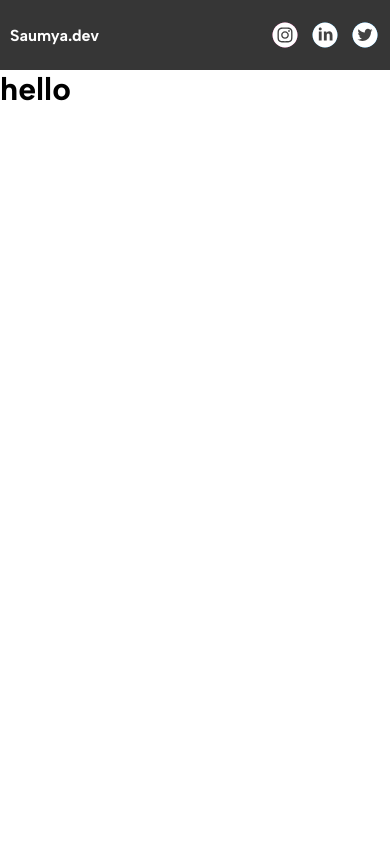
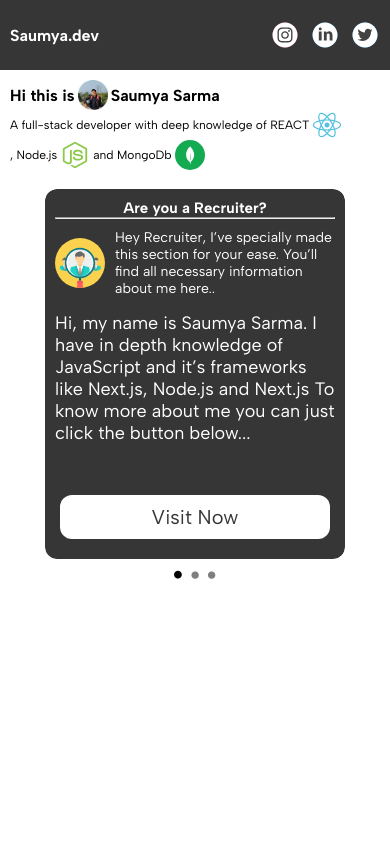
Before and after one commit to Saumya-Kanti-Sarma/portfolio, a Next.js app: page / in a window 390 px wide. Shown: the top 844 px of the page. Built offline with nearby package versions, Linux system fonts and the light colour scheme.

Commit message:
added home page

```diff
--- a/src/app/layout.tsx
+++ b/src/app/layout.tsx
@@ -1,6 +1,7 @@
 import type { Metadata } from "next";
 import "./globals.css";
 import Navbar from "@/components/navbar/Navbar.component";
+import Footer from "@/components/Footer/Footer.component";
 
 
 export const metadata: Metadata = {
@@ -19,6 +20,7 @@ export default function RootLayout({
       <body>
         <Navbar />
         {children}
+        <Footer />
       </body>
     </html>
   );
--- /dev/null
+++ b/src/app/page.module.css
@@ -0,0 +1,113 @@
+.main {
+  width: calc(100vw - 20px);
+  padding: 10px;
+  height: calc(100dvh - 70px);
+}
+
+.cardContainer {
+  display: flex;
+  justify-content: space-between;
+  width: calc(100% - 20px);
+  padding: 0 10px;
+  align-content: center;
+  gap: 10px;
+}
+
+.cardHolder {
+  display: inline;
+  transition: 0.22s ease-in-out;
+  opacity: 0.6;
+  width: calc(100% /3.3);
+}
+
+.cardHolder:nth-child(1) {
+  opacity: 1;
+  transform: scale(1.02);
+  transition: 0.22s ease-in-out;
+}
+
+/* When any cardHolder except the first is hovered, reset the first */
+.cardContainer:hover .cardHolder:nth-child(1):not(:hover) {
+  opacity: 0.6;
+  transform: none;
+}
+
+.cardHolder:hover {
+  opacity: 1;
+  transform: scale(1.02);
+}
+
+.smallCardContainer {
+  overflow: hidden;
+  width: 620px;
+  margin: 0 auto;
+  display: none;
+  overflow-x: scroll;
+  scroll-snap-type: x mandatory;
+  -webkit-overflow-scrolling: touch;
+}
+
+.cardRow {
+  display: flex;
+  justify-content: start;
+  scroll-snap-align: start;
+  transition: transform 0.5s ease-in-out;
+  width: 102%;
+}
+
+.smallCardHolder {
+  width: 100%;
+  scroll-snap-align: start;
+  flex-shrink: 0;
+}
+
+.dots {
+  display: flex;
+  justify-content: center;
+  align-items: center;
+  gap: 5px;
+  display: none;
+}
+
+.dotButton {
+  opacity: 0.5;
+  transform: scale(1);
+  transition: all 0.022s ease;
+  background: transparent;
+  border: none;
+  cursor: pointer;
+}
+
+.activeDot {
+  opacity: 1;
+  transform: scale(1.05);
+}
+
+@media (max-width: 1000px) {
+  .smallCardContainer {
+    display: block;
+  }
+
+  .dots {
+    display: flex;
+  }
+
+  .cardContainer {
+    display: none;
+  }
+}
+
+@media (max-width: 650px) {
+  .smallCardContainer {
+    width: 480px;
+    border-radius: 12px;
+  }
+
+}
+
+@media (max-width: 500px) {
+  .smallCardContainer {
+    width: 300px;
+  }
+
+}
--- a/src/app/page.tsx
+++ b/src/app/page.tsx
@@ -1,7 +1,120 @@
+"use client";
+
+import CustomTxt from "@/components/customTxt/CustomTxt.component";
+import Image from "next/image";
+import styles from "./page.module.css";
+import Card from "@/components/card/Card.component";
+import { useState } from "react";
+
 export default function Home() {
+  const [scrollPersent, setScrollPersent] = useState(0);
   return (
     <>
-      <h1>hello</h1>
+      <main className={styles.main}>
+        <CustomTxt>
+          <h1>Hi this is </h1>
+          <Image src={"/img/saumya.png"} alt="saumya img" height={50} width={50} />
+          <h1>Saumya Sarma </h1>
+        </CustomTxt>
+        <CustomTxt>
+          <p>A full-stack developer with deep knowledge of REACT </p>
+          <Image src={"/icons/react.svg"} alt="react" height={50} width={50} />
+          <p>, Node.js </p>
+          <Image src={"/icons/nodejs.svg"} alt="nodejs" height={50} width={50} />
+          <p>and MongoDb </p>
+          <Image src={"/icons/mongodb.svg"} alt="mongodb" height={50} width={50} />
+        </CustomTxt>
+        <br />
+        <div className={styles.cardContainer}>
+          <div className={styles.cardHolder}>
+            <Card
+              heading="Are you a Recruiter?"
+              img="/icons/recruter.svg"
+              about1="Hey Recruiter, I’ve specially made this section for your ease. You’ll find all necessary information about me here.."
+              about2="Hi, my name is Saumya Sarma. I have in depth knowledge of JavaScript and it’s frameworks like Next.js, Node.js and Next.js
+            To know more about me you can just click the button below..."
+              link="/recruiter"
+            />
+          </div>
+          <div className={styles.cardHolder}>
+            <Card
+              heading="Are you a Developer?"
+              img="/icons/developer.svg"
+              about1="Hey Developer, I’ve specially made this section for your ease. You’ll find all necessary information about me here.."
+              about2="Hi, my name is Saumya Sarma. I’ve mentioned all my open sourced projects with it’s link in this section. Feel free to check and contribute
+To know more about me you can just click the button below..."
+              link="/developer"
+            /></div>
+          <div className={styles.cardHolder}>
+            <Card
+              heading="Are you a Visitor?"
+              img="/icons/visitor.svg"
+              about1="Hey Visitor, I’ve specially made this section for your ease. You’ll find all necessary information about me here.."
+              about2="Hi, my name is Saumya Sarma. I’ve some special things for you here. You’ll find my social handles, contributions and future events here..
+To know more about me you can just click the button below..."
+              link="/visitor"
+            /></div>
+        </div>
+        <div className={styles.smallCardContainer} onScroll={e => {
+          const scrollLeft = e.currentTarget.scrollLeft;
+          const scrollWidth = e.currentTarget.scrollWidth;
+          const clientWidth = e.currentTarget.clientWidth;
+          // Example: percent scrolled
+          const percentScrolled = (scrollLeft / (scrollWidth - clientWidth)) * 100;
+          // console.log(percentScrolled);
+
+          if (percentScrolled <= 0) {
+            setScrollPersent(0);
+          }
+          if (percentScrolled > 10 && percentScrolled <= 50) {
+            setScrollPersent(1);
+          }
+          if (percentScrolled > 60 && percentScrolled <= 100) {
+            setScrollPersent(2);
+          }
+        }}>
+          <div className={styles.cardRow} >
+            <div className={styles.smallCardHolder}>
+              <Card
+                heading="Are you a Recruiter?"
+                img="/icons/recruter.svg"
+                about1="Hey Recruiter, I’ve specially made this section for your ease. You’ll find all necessary information about me here.."
+                about2="Hi, my name is Saumya Sarma. I have in depth knowledge of JavaScript and it’s frameworks like Next.js, Node.js and Next.js
+            To know more about me you can just click the button below..."
+                link="/recruiter"
+              />
+            </div>
+            <div className={styles.smallCardHolder}>
+              <Card
+                heading="Are you a Developer?"
+                img="/icons/developer.svg"
+                about1="Hey Developer, I’ve specially made this section for your ease. You’ll find all necessary information about me here.."
+                about2="Hi, my name is Saumya Sarma. I’ve mentioned all my open sourced projects with it’s link in this section. Feel free to check and contribute
+To know more about me you can just click the button below..."
+                link="/developer"
+              /></div>
+            <div className={styles.smallCardHolder}>
+              <Card
+                heading="Are you a Visitor?"
+                img="/icons/visitor.svg"
+                about1="Hey Visitor, I’ve specially made this section for your ease. You’ll find all necessary information about me here.."
+                about2="Hi, my name is Saumya Sarma. I’ve some special things for you here. You’ll find my social handles, contributions and future events here..
+To know more about me you can just click the button below..."
+                link="/visitor"
+              /></div>
+          </div>
+        </div>
+        <div className={styles.dots}>
+          {['•', '•', '•'].map((item, i) => (
+            <button
+              key={i}
+              className={`${styles.dotButton} ${i == scrollPersent ? styles.activeDot : ''}`}
+            >
+              <h1>{item}</h1>
+            </button>
+          ))}
+        </div>
+      </main>
     </>
   );
 }
```
